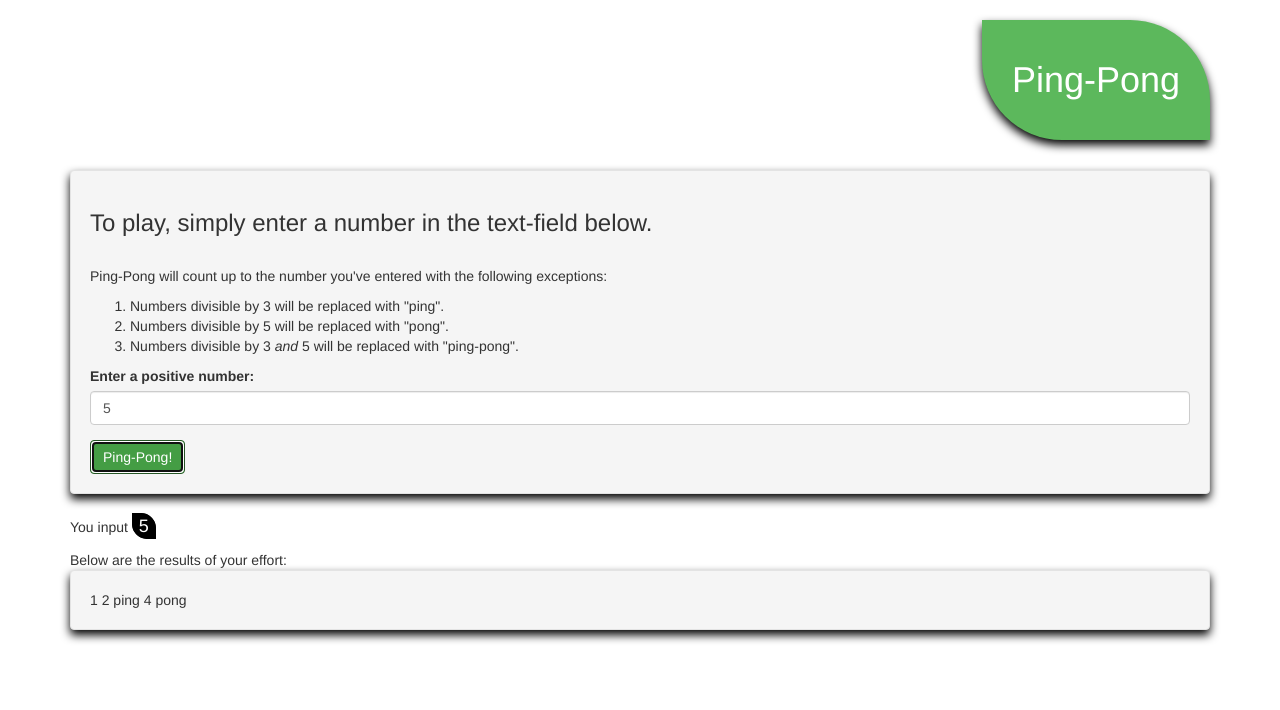
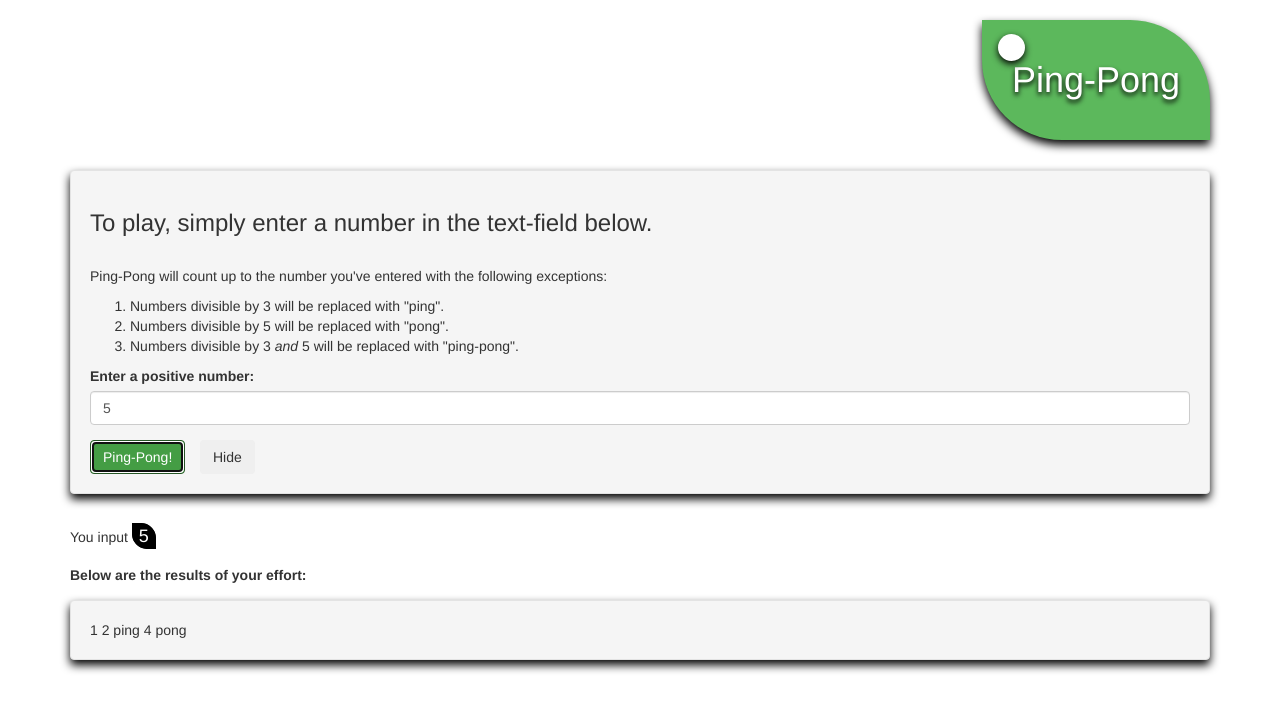
Before and after one commit to finneywhat/Epicodus-week3, a plain HTML site: page index.html in a window 1280 px wide. Both pictures are taken after typing "5" into the empty fields and a click on the button "Ping-Pong!". Drawn offline with nearby package versions, Linux system fonts and the light colour scheme.

Commit message:
add additional css styling and a functioning hide button

```diff
--- a/css/styles.css
+++ b/css/styles.css
@@ -1,5 +1,6 @@
 #result {
   display: none;
+  margin-top: 50px;
 }
 
 #userNumber {
@@ -15,11 +16,22 @@
   margin-bottom: 30px;
 }
 
+#ball {
+  height: 27px;
+  width: 27px;
+  background-color: white;
+  border-radius: 50%;
+  position: absolute;
+  top: 4.3%;
+  left: 78%;
+  box-shadow: 0px 3px 7px black;
+}
+
 h1 {
   text-align: center;
   background-color: #5cb85c;
   color: white;
-  /*text-shadow: 5px 3px 5px white;*/
+  text-shadow: 0px 3px 5px black;
   padding: 40px 20px;
   border-radius: 0 80px 0 80px;
   width: 20%;
@@ -31,3 +43,18 @@ h1 {
 .well {
   box-shadow: 0px 5px 10px black;
 }
+
+#pingPongStuff {
+  display: none;
+}
+
+.info {
+  margin: 15px 0;
+  font-weight: bolder;
+}
+
+#clearBtn {
+    border-radius: 0px 20px 0px 20px;
+    margin-left: 130px;
+    margin-top: -74px;
+}
--- a/index.html
+++ b/index.html
@@ -10,6 +10,7 @@
   <body>
     <div class="container">
       <h1>Ping-Pong</h1>
+      <div id="ball"></div>
       <form id="form" class="well">
         <h3>To play, simply enter a number in the text-field below.</h3>
         <div>
@@ -24,16 +25,22 @@
         </div>
         <div class="form-group">
           <label for="userInput">Enter a positive number:</label>
-          <input type="number" id="userInput" class="form-control" placeholder="e.g. 27">
+          <input type="number" id="userInput" class="form-control" placeholder="e.g. 30">
         </div>
         <button type="submit" name="button" class="btn btn-success">Ping-Pong!</button>
       </form>
+      <div id="clearBtn">
+        <button type="submit" class="btn">Hide</button>
+      </div>
       <div id="result">
         <p>You input <span id="userNumber"></span></p>
         <div class="info">Below are the results of your effort:</div>
         <div id="results" class="well">
         </div>
       </div>
+      <div id="pingPongStuff" class="well">
+        <!-- <img src="img/Pingpong.jpg" alt="Will Ferrell plays ping-pong"> -->
+      </div>
     </div>
 
   </body>
--- a/js/scripts.js
+++ b/js/scripts.js
@@ -32,8 +32,7 @@ var numberToArray = function(input) {
 
 // Front-End (UI)
 $(document).ready(function(){
-  $("#form").submit(function(){
-    event.preventDefault();
+  $("#form").submit(function(event){
 
     var userInput = parseInt($("input#userInput").val());
     var resultList = numberToArray(userInput);
@@ -41,8 +40,14 @@ $(document).ready(function(){
 
     $("#userNumber").text(userInput);
     $("#results").text(resultList);
-    $("#result").show()
-    $("#form").change();
 
+
+    $("#result").show();
+
+    event.preventDefault();
   });
+
+      $("#clearBtn").click(function() {
+        $("#result").hide();
+      });
 });
```
Also changed, not shown: img/Pingpong.jpg (added), 1 other file.
